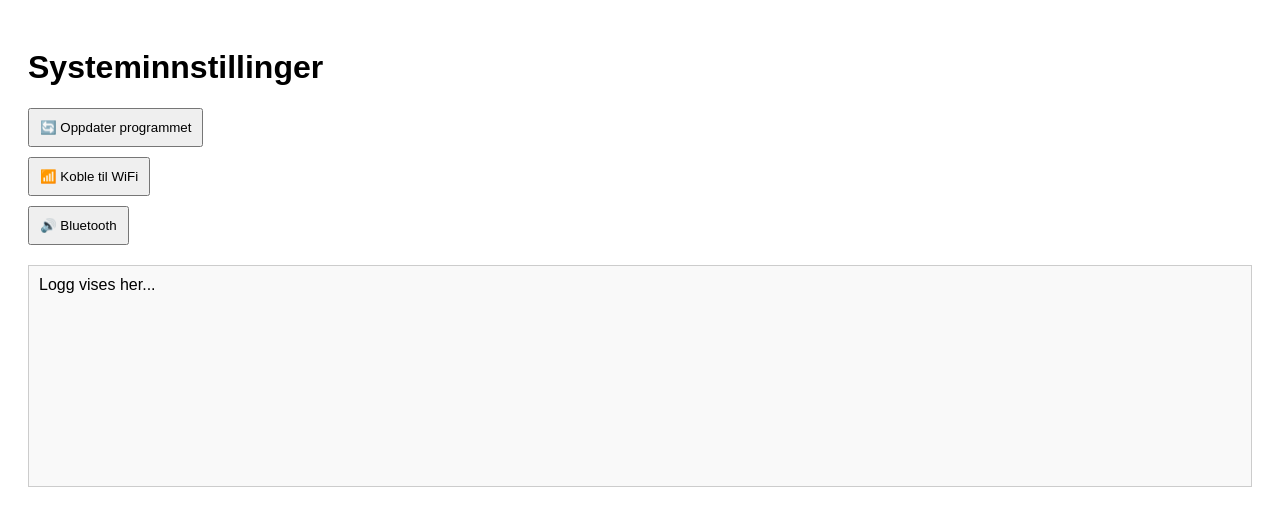
After one commit to Olav68/RFIDMusicBox, a Flask app: page /system in a window 1280 px wide. The commit adds this page. Shown: the top 526 px of the page. Run offline with Flask 3, Linux system fonts and the light colour scheme.

Commit message:
Nytt systempanel

```diff
--- a/templates/index.html
+++ b/templates/index.html
@@ -29,6 +29,7 @@
     <p><strong>IP-adresse:</strong> <code>{{ ip }}</code> og <code>magicmusicbox.local</code></p>
     <p><a href="/static/Olas_magiske_spilleboks_bruksanvisning.pdf" target="_blank">📘 Vis bruksanvisning</a></p>
     <p><a href="/help">ℹ️ Hjelp</a></p>
+    <a href="/system" class="btn">Systeminnstillinger</a>
 
     <table>
         <thead>
--- /dev/null
+++ b/templates/system.html
@@ -0,0 +1,38 @@
+<!DOCTYPE html>
+<html lang="no">
+<head>
+  <meta charset="UTF-8">
+  <title>Systeminnstillinger</title>
+  <style>
+    body { font-family: sans-serif; padding: 20px; }
+    button { margin: 10px 0; display: block; padding: 10px; }
+    #log { margin-top: 20px; white-space: pre-wrap; border: 1px solid #ccc; padding: 10px; height: 200px; overflow-y: scroll; background: #f9f9f9; }
+  </style>
+</head>
+<body>
+  <h1>Systeminnstillinger</h1>
+
+  <button onclick="runUpdate()">🔄 Oppdater programmet</button>
+  <button onclick="loadWiFi()">📶 Koble til WiFi</button>
+  <button onclick="loadBluetooth()">🔊 Bluetooth</button>
+
+  <div id="log">Logg vises her...</div>
+
+  <script>
+    function runUpdate() {
+      fetch('/run_update')
+        .then(response => response.text())
+        .then(output => document.getElementById('log').textContent = output)
+        .catch(error => document.getElementById('log').textContent = 'Feil: ' + error);
+    }
+
+    function loadWiFi() {
+      window.location.href = '/wifi';
+    }
+
+    function loadBluetooth() {
+      window.location.href = '/bluetooth';
+    }
+  </script>
+</body>
+</html>
--- a/webpanel.py
+++ b/webpanel.py
@@ -124,6 +124,18 @@ def unlink_rfid():
 def help():
     return render_template("help.html")
 
+@app.route("/system")
+def system_settings():
+    return render_template("system.html")
+
+@app.route("/run_update")
+def run_update():
+    try:
+        result = subprocess.run(["/home/magic/oppdater.sh"], capture_output=True, text=True, check=True)
+        return result.stdout + result.stderr
+    except subprocess.CalledProcessError as e:
+        return f"❌ Feil under oppdatering:\n{e.stdout}\n{e.stderr}"
+
 if __name__ == "__main__":
     import sys
     if len(sys.argv) == 3 and sys.argv[1] == "--download":
```
